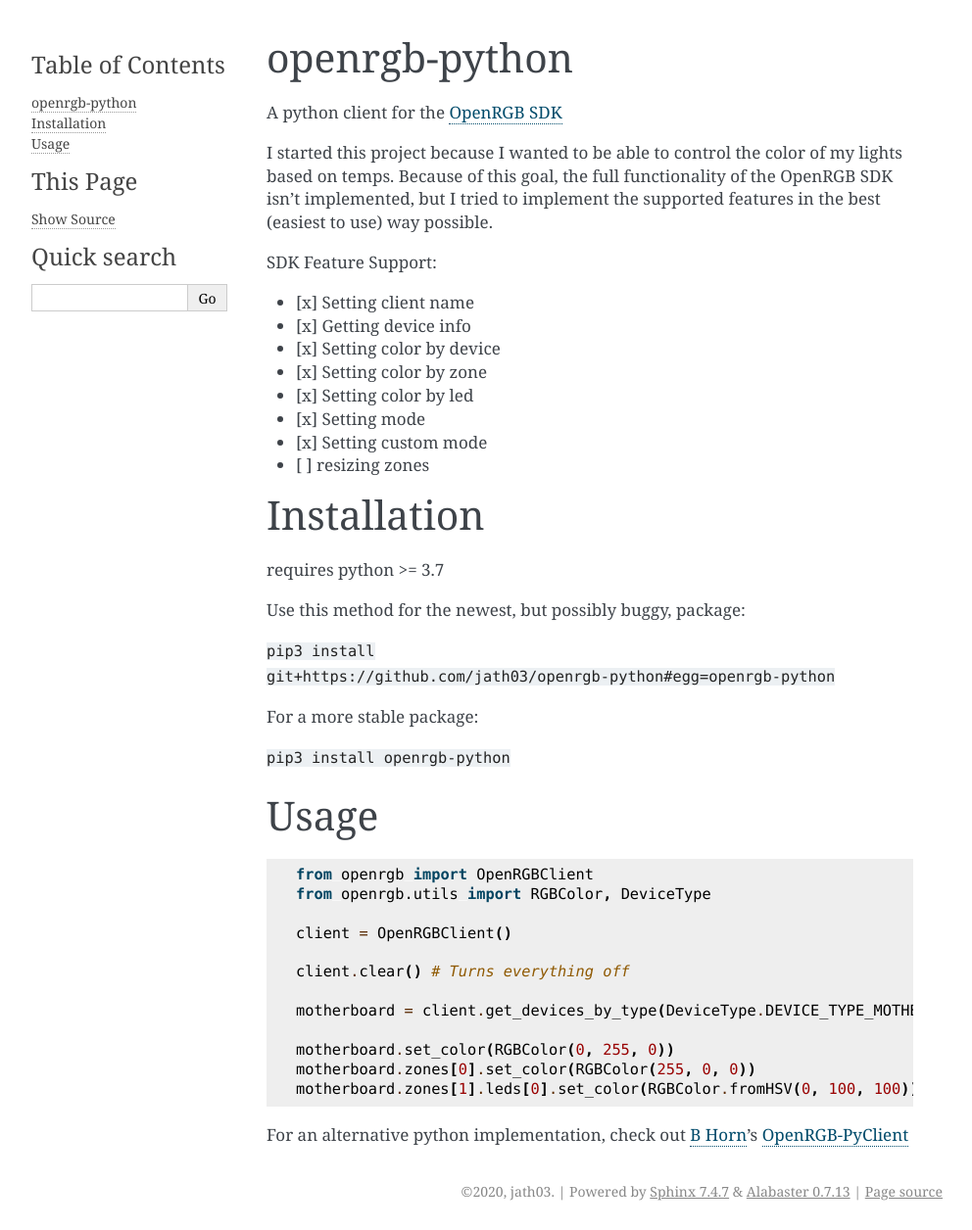
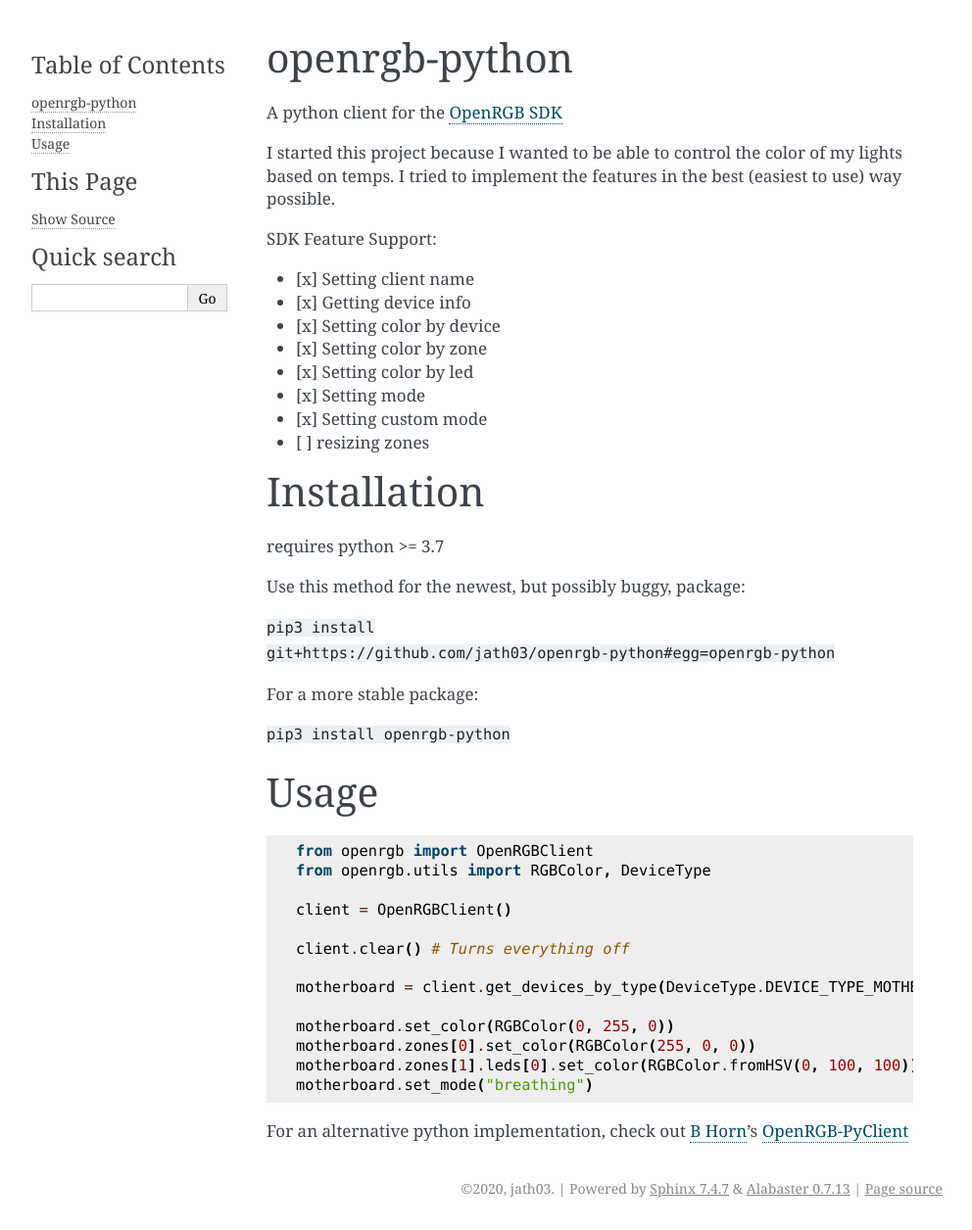
Before and after one commit to jath03/openrgb-python, a Sphinx documentation site: the page built from docs/intro.md, in a window 1280 px wide. Shown: the whole page at 98% size, without its empty margins (148-1140 px from the left). Built offline with Sphinx 7.4.7, drawn with Linux system fonts in a browser that asks for light colours.

Commit message:
updated docs to match readme

````diff
--- a/docs/intro.md
+++ b/docs/intro.md
@@ -4,7 +4,7 @@
 
 A python client for the [OpenRGB SDK](https://gitlab.com/CalcProgrammer1/OpenRGB)
 
-I started this project because I wanted to be able to control the color of my lights based on temps.  Because of this goal, the full functionality of the OpenRGB SDK isn't implemented, but I tried to implement the supported features in the best (easiest to use) way possible.
+I started this project because I wanted to be able to control the color of my lights based on temps. I tried to implement the features in the best (easiest to use) way possible.
 
 SDK Feature Support:
   - [x] Setting client name
@@ -43,6 +43,7 @@
 motherboard.set_color(RGBColor(0, 255, 0))
 motherboard.zones[0].set_color(RGBColor(255, 0, 0))
 motherboard.zones[1].leds[0].set_color(RGBColor.fromHSV(0, 100, 100))
+motherboard.set_mode("breathing")
 ```
 
 
````
